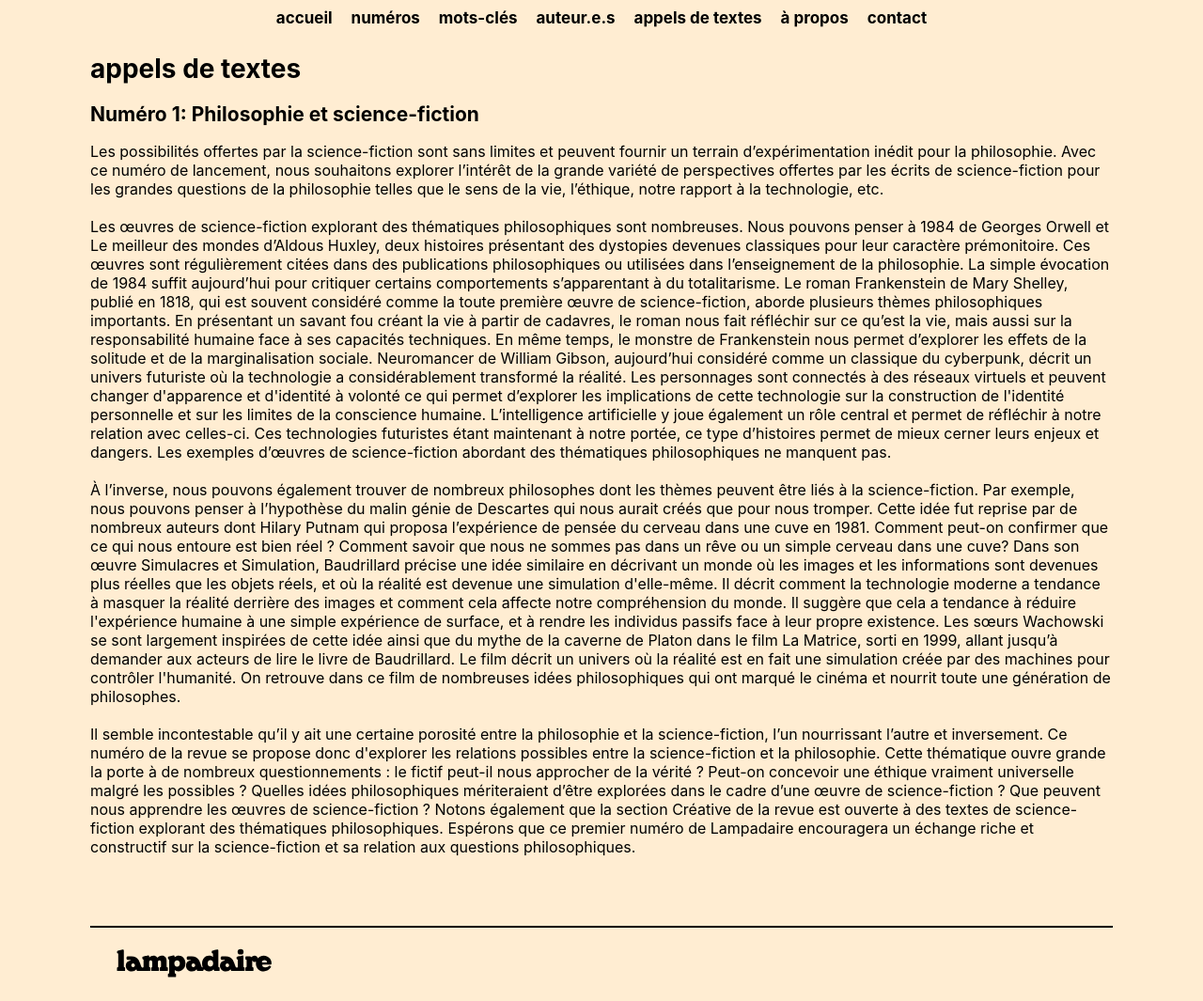
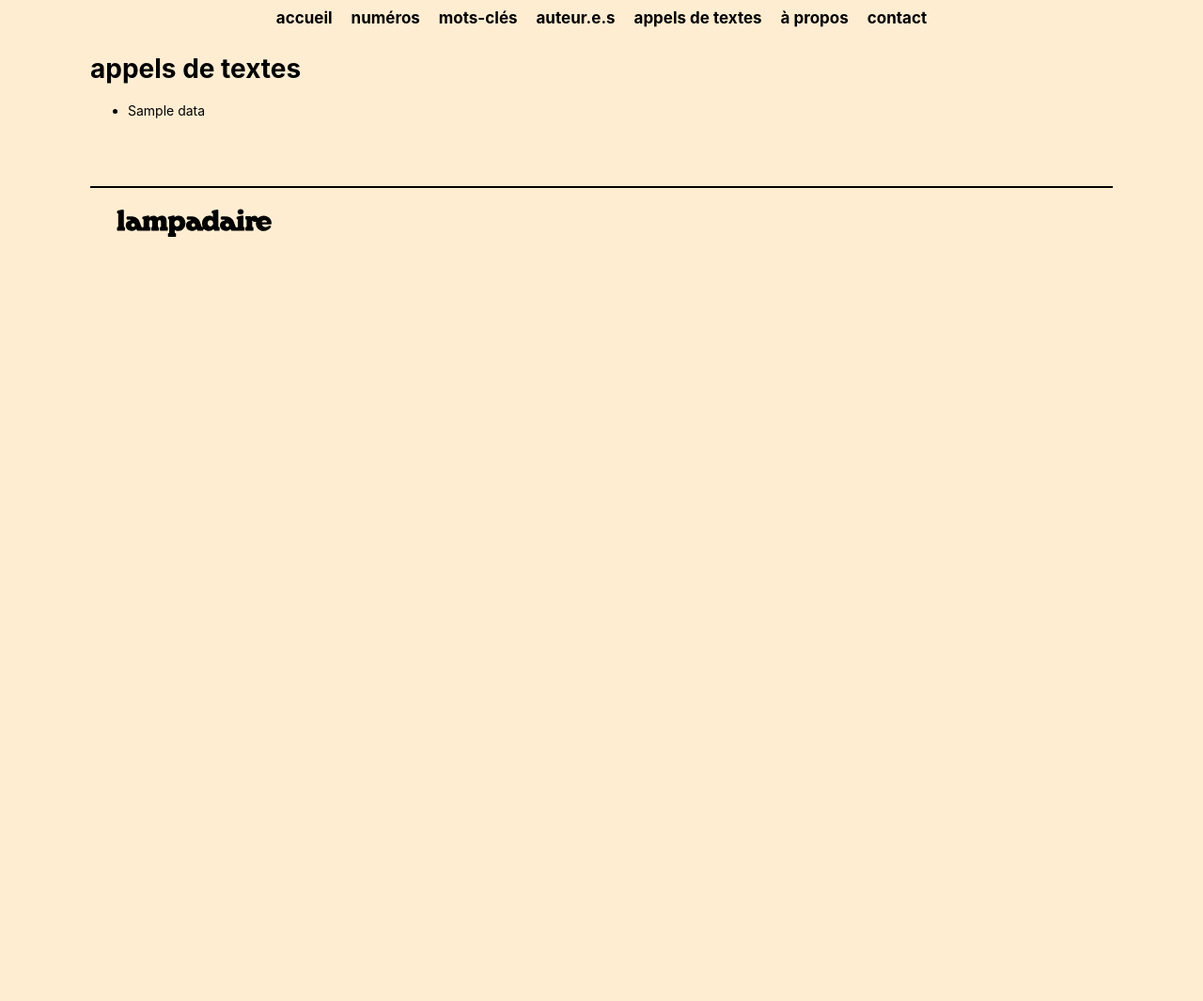
Before and after one commit to vicbab/lampadaire, a Flask app: template templates/appels.html in a window 1280 px wide. Shown: the part 282-1347 px from the top of the page at 94% size. After the commit the page ends 534 px from the top, so only its background shows below. Run offline with Flask 3, Linux system fonts and the light colour scheme; the template is opened without the code that fills it: most values are stand-ins (such as "Sample title", 1, 10 or a date in 2020).

Commit message:
système pour différencier appels et articles

```diff
--- a/app.py
+++ b/app.py
@@ -20,34 +20,26 @@ else:
 @app.route('/') # route où seront servies ces données
 def homepage(): # la fonction qui sert les données pour la route /
     if config.dynamic:
-        data = tools.retrievetags()
+        data = tools.retrievetags("article")
     else:
         data = json.load(open('caches/articles.json','r'))
     return render_template('index.html', title=config.title, data=data)
 
 @app.route('/a-propos') # route où seront servies ces données
 def aboutpage(): # la fonction qui sert les données pour la route /
-    if config.dynamic:
-        data = tools.retrievetags()
-    else:
-        data = json.load(open('caches/articles.json','r'))
-    return render_template('a-propos.html', title="à propos - revue lampadaire", data=data)
+    return render_template('a-propos.html', title="à propos - revue lampadaire")
 
 @app.route('/appels') # route où seront servies ces données
 def appels(): # la fonction qui sert les données pour la route /
     if config.dynamic:
-        data = tools.retrievetags()
+        data = tools.retrievetags("appel")
     else:
-        data = json.load(open('caches/articles.json','r'))
+        data = json.load(open('caches/appels.json','r'))
     return render_template('appels.html', title="appels de textes - revue lampadaire", data=data)
 
 @app.route('/contact') # route où seront servies ces données
 def contact(): # la fonction qui sert les données pour la route /
-    if config.dynamic:
-        data = tools.retrievetags()
-    else:
-        data = json.load(open('caches/articles.json','r'))
-    return render_template('contact.html', title="contact - revue lampadaire", data=data)
+    return render_template('contact.html', title="contact - revue lampadaire")
 
 @app.route('/articles/<myid>.html')
 def article(myid):
--- a/config.py
+++ b/config.py
@@ -8,6 +8,8 @@ endpoint = "https://stylo.huma-num.fr/graphql"
 
 title = 'Revue Lampadaire'
 
-tagName = 'lampadaire'
+tagName = 'ARTICLE_PUB'
+
+appelTag = 'APPEL'
 
 dynamic = True # si False, on utilise les fonctions de retrivearticles
--- a/templates/appels.html
+++ b/templates/appels.html
@@ -9,57 +9,17 @@
 
 	<h1>appels de textes</h1>
 
-	<h2>Numéro 1: Philosophie et science-fiction</h2>
-	<p class="appels">Les possibilités offertes par la science-fiction sont sans limites et peuvent fournir un terrain
-		d’expérimentation inédit pour la philosophie. Avec ce numéro de lancement, nous souhaitons explorer l’intérêt de
-		la grande variété de perspectives offertes par les écrits de science-fiction pour les grandes questions de la
-		philosophie telles que le sens de la vie, l’éthique, notre rapport à la technologie, etc.
-		<br><br>
-		Les œuvres de science-fiction explorant des thématiques philosophiques sont nombreuses. Nous pouvons penser à
-		1984 de Georges Orwell et Le meilleur des mondes d’Aldous Huxley, deux histoires présentant des dystopies
-		devenues classiques pour leur caractère prémonitoire. Ces œuvres sont régulièrement citées dans des publications
-		philosophiques ou utilisées dans l’enseignement de la philosophie. La simple évocation de 1984 suffit
-		aujourd’hui pour critiquer certains comportements s’apparentant à du totalitarisme. Le roman Frankenstein de
-		Mary Shelley, publié en 1818, qui est souvent considéré comme la toute première œuvre de science-fiction, aborde
-		plusieurs thèmes philosophiques importants. En présentant un savant fou créant la vie à partir de cadavres, le
-		roman nous fait réfléchir sur ce qu’est la vie, mais aussi sur la responsabilité humaine face à ses capacités
-		techniques. En même temps, le monstre de Frankenstein nous permet d’explorer les effets de la solitude et de la
-		marginalisation sociale. Neuromancer de William Gibson, aujourd’hui considéré comme un classique du cyberpunk,
-		décrit un univers futuriste où la technologie a considérablement transformé la réalité. Les personnages sont
-		connectés à des réseaux virtuels et peuvent changer d'apparence et d'identité à volonté ce qui permet d’explorer
-		les implications de cette technologie sur la construction de l'identité personnelle et sur les limites de la
-		conscience humaine. L’intelligence artificielle y joue également un rôle central et permet de réfléchir à notre
-		relation avec celles-ci. Ces technologies futuristes étant maintenant à notre portée, ce type d’histoires permet
-		de mieux cerner leurs enjeux et dangers. Les exemples d’œuvres de science-fiction abordant des thématiques
-		philosophiques ne manquent pas.
-		<br><br>
-		À l’inverse, nous pouvons également trouver de nombreux philosophes dont les thèmes peuvent être liés à la
-		science-fiction. Par exemple, nous pouvons penser à l’hypothèse du malin génie de Descartes qui nous aurait
-		créés que pour nous tromper. Cette idée fut reprise par de nombreux auteurs dont Hilary Putnam qui proposa
-		l’expérience de pensée du cerveau dans une cuve en 1981. Comment peut-on confirmer que ce qui nous entoure est
-		bien réel ? Comment savoir que nous ne sommes pas dans un rêve ou un simple cerveau dans une cuve? Dans son
-		œuvre Simulacres et Simulation, Baudrillard précise une idée similaire en décrivant un monde où les images et
-		les informations sont devenues plus réelles que les objets réels, et où la réalité est devenue une simulation
-		d'elle-même. Il décrit comment la technologie moderne a tendance à masquer la réalité derrière des images et
-		comment cela affecte notre compréhension du monde. Il suggère que cela a tendance à réduire l'expérience humaine
-		à une simple expérience de surface, et à rendre les individus passifs face à leur propre existence. Les sœurs
-		Wachowski se sont largement inspirées de cette idée ainsi que du mythe de la caverne de Platon dans le film La
-		Matrice, sorti en 1999, allant jusqu’à demander aux acteurs de lire le livre de Baudrillard. Le film décrit un
-		univers où la réalité est en fait une simulation créée par des machines pour contrôler l'humanité. On retrouve
-		dans ce film de nombreuses idées philosophiques qui ont marqué le cinéma et nourrit toute une génération de
-		philosophes.
-		<br><br>
-		Il semble incontestable qu’il y ait une certaine porosité entre la philosophie et la science-fiction, l’un
-		nourrissant l’autre et inversement. Ce numéro de la revue se propose donc d'explorer les relations possibles
-		entre la science-fiction et la philosophie. Cette thématique ouvre grande la porte à de nombreux questionnements
-		: le fictif peut-il nous approcher de la vérité ? Peut-on concevoir une éthique vraiment universelle malgré les
-		possibles ? Quelles idées philosophiques mériteraient d’être explorées dans le cadre d’une œuvre de
-		science-fiction ? Que peuvent nous apprendre les œuvres de science-fiction ? Notons également que la section
-		Créative de la revue est ouverte à des textes de science-fiction explorant des thématiques philosophiques.
-		Espérons que ce premier numéro de Lampadaire encouragera un échange riche et constructif sur la science-fiction
-		et sa relation aux questions philosophiques.
-	</p>
-	{% include "footer.html" %}
+	<ul>
+		{%for i in data%}
+		<li>{%if i['myid'] == ''%}<a href="articles/{{i['id']}}.html">{%else%}<a
+					href="articles/{{i['myid']}}.html">{%endif%}{{i['title']|safe}}</a></li>
+
+
+		{%endfor%}
+	</ul>
+
+
+		{% include "footer.html" %}
 </body>
 
 </html>
--- a/tools.py
+++ b/tools.py
@@ -24,7 +24,7 @@ def idfrommyid(myid):
 
     id=myid #cela permet de faire fonctionner l'application avec les id stylo. dans ce cas la fonction returnera id=myid
     if config.dynamic:
-        la = retrievetags()
+        la = retrievetags("article")
     else:
         la = json.load(open('caches/articles.json','r'))
     for i in la:
@@ -37,7 +37,7 @@ def idfrommyid(myid):
             continue
 
     if config.dynamic:
-        data=retrievearticle(id)
+        data = retrievearticle(id)
     else:
         data = ""
         for i in la:
@@ -98,7 +98,7 @@ def getxml(article, myid, version):
     print(z.filelist)
     z.extractall("downloads")
 
-def retrievetags():
+def retrievetags(type):
     query = """
 
     {
@@ -116,7 +116,10 @@ def retrievetags():
     r = requests.post(endpoint, json={"query": query}, headers=headers)
     if r.status_code == 200:
         articlesdata = r.json()['data']['articles']
-        tagName = config.tagName
+        if type == "article":
+            tagName = config.tagName
+        elif type == "appel":
+            tagName = config.appelTag
         articles=[]
         for article in articlesdata:
             try:
@@ -140,6 +143,50 @@ def retrievetags():
     else:
         raise Exception(f"Query failed to run with a {r.status_code}.")
 
+def makeAppels():
+    query = """
+
+    {
+
+
+          articles{_id title workingVersion{yaml} tags{name} }
+
+
+
+      }
+
+
+    """
+
+    r = requests.post(endpoint, json={"query": query}, headers=headers)
+    if r.status_code == 200:
+        appelsdata = r.json()['data']['articles']
+        appelTag = config.appelTag
+        appels=[]
+        for appels in appelsdata:
+            try:
+                for tag in article['tags']:
+                     if tag['name'] == appelTag:
+                        titledoc = article['title']
+                        idart = article['_id']
+                        yaml = yamltojs(article['workingVersion']['yaml'])[0]
+                        myid = re.split('_', getartinfofromyaml(article,'id'))[0]
+                        try:
+                            title = pypandoc.convert_text(yaml['title_f'], 'html', format='md')
+                        except:
+                            title = article['title']
+                        dictart = {"titledoc":titledoc, "id":idart, "yaml":yaml, 'myid':myid, 'title':title }
+                        if dictart not in articles:
+                            appels.append(dictart)
+            except:
+                continue
+
+        return appels
+    else:
+        raise Exception(f"Query failed to run with a {r.status_code}.")
+
+
+
 def retrievearticle(article):
     query = '{article(article:"'+article+'"){_id title contributors{user{displayName}} workingVersion{md yaml bib}versions{_id} }}'
 
@@ -154,7 +201,7 @@ def retrievearticle(article):
 
 def retrievekeywords():
     key_fr=[]
-    data = retrievetags()
+    data = retrievetags("article")
     for article in data:
         article_id = article['id']
         myid = article['myid']
@@ -179,7 +226,7 @@ def retrievekeywords():
 
 def retrievedossiers():
     dossiers=[]
-    for article in retrievetags():
+    for article in retrievetags("article"):
         article_id = article['id']
         myid = article['myid']
         dossier = article['yaml']['dossier']
@@ -193,7 +240,7 @@ def retrievedossiers():
 
 def retrieveauthors():
     authors_list=[]
-    for article in retrievetags():
+    for article in retrievetags("article"):
         article_id = article['id']
         myid = article['myid']
         try:
```
Also changed, not shown: templates/appel.html (added, +19 -0 lines), templates/article.html (+15 -6 lines).
